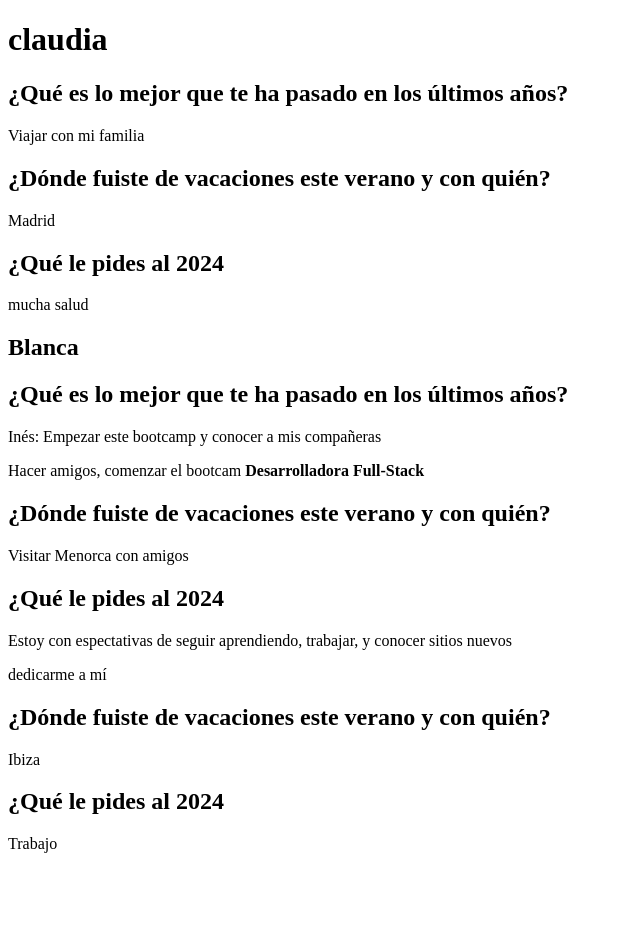
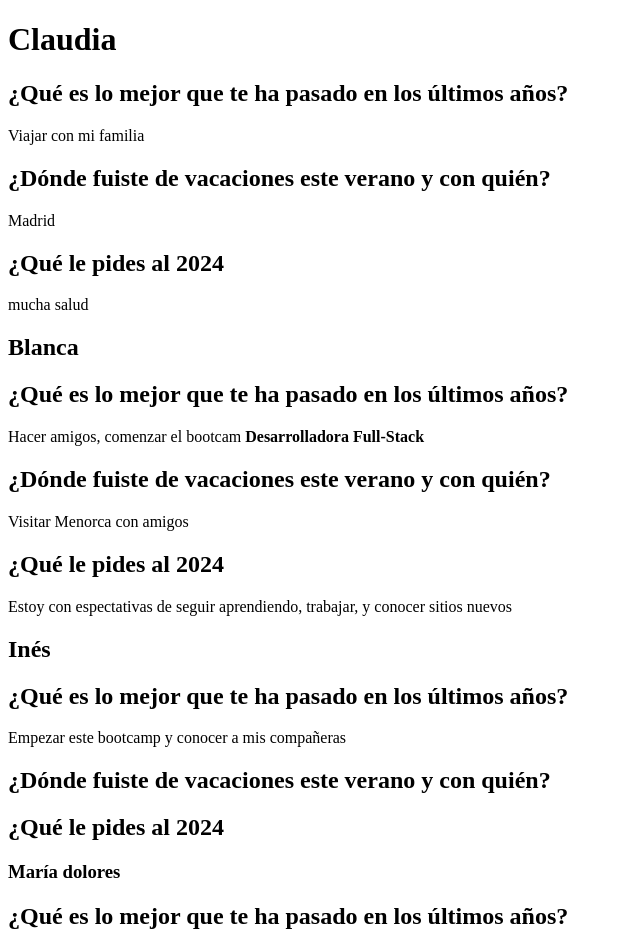
Before and after one commit to blancaden/grupo3, a plain HTML site: page index.html in a window 1280 px wide. Shown: the top 947 px of the page, without its empty margins (0-640 px from the left). Before the commit the page ends 869 px from the top, so only its background shows below. Drawn offline with Linux system fonts and the light colour scheme.

Commit message:
he ordenado por nombre de colaboradora las respuestas

```diff
--- a/index.html
+++ b/index.html
@@ -7,29 +7,45 @@
 </head>
 <body>
 
-    <h1>claudia</h1>
+    <h1>Claudia</h1>
+
     <h2>¿Qué es lo mejor que te ha pasado en los últimos años?</h2>
         <p>Viajar con mi familia</p>
+
     <h2>¿Dónde fuiste de vacaciones este verano y con quién?</h2>
         <p>Madrid</p>
+
     <h2>¿Qué le pides al 2024</h2>
         <p>mucha salud</p>
 
     <h2>Blanca</h2>
+
     <h2>¿Qué es lo mejor que te ha pasado en los últimos años?</h2>
-        <p>Inés: Empezar este bootcamp y conocer a mis compañeras</p>
         <p>Hacer amigos, comenzar el bootcam <strong>Desarrolladora Full-Stack</strong> </a></p>
 
     <h2>¿Dónde fuiste de vacaciones este verano y con quién?</h2>
         <p>Visitar Menorca con amigos</p>
 
     <h2>¿Qué le pides al 2024</h2>
+        <p>Estoy con espectativas de seguir aprendiendo, trabajar, y conocer sitios nuevos</p>
 
+        <h2>Inés</h2>
 
-        <p>Estoy con espectativas de seguir aprendiendo, trabajar, y conocer sitios nuevos</p>
+    <h2>¿Qué es lo mejor que te ha pasado en los últimos años?</h2>
+            <p>Empezar este bootcamp y conocer a mis compañeras</p>
+
+    <h2>¿Dónde fuiste de vacaciones este verano y con quién?</h2>
+
+    <h2>¿Qué le pides al 2024</h2>
+
+    <h3>María dolores</h3>
+
+    <h2>¿Qué es lo mejor que te ha pasado en los últimos años?</h2>
         <P>dedicarme a mí</P>
+
     <h2>¿Dónde fuiste de vacaciones este verano y con quién?</h2>
         <p>Ibiza</p>
+
     <h2>¿Qué le pides al 2024</h2>
          <p>Trabajo</p>
 
```
Lines whose indentation alone changed are shown as unchanged.
